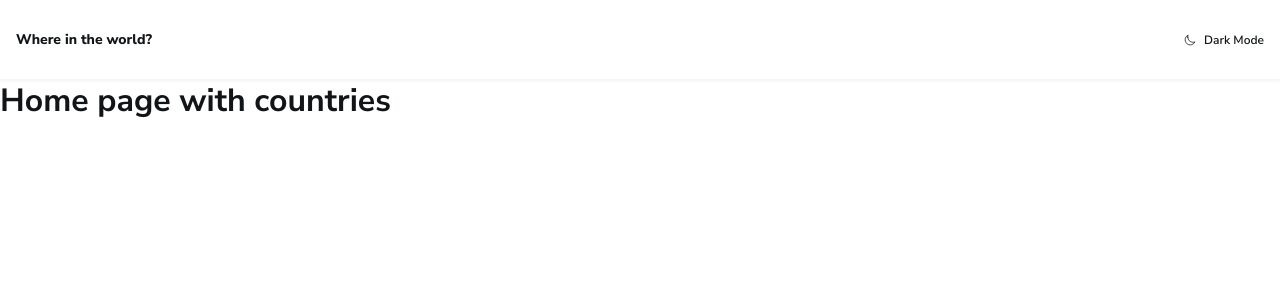
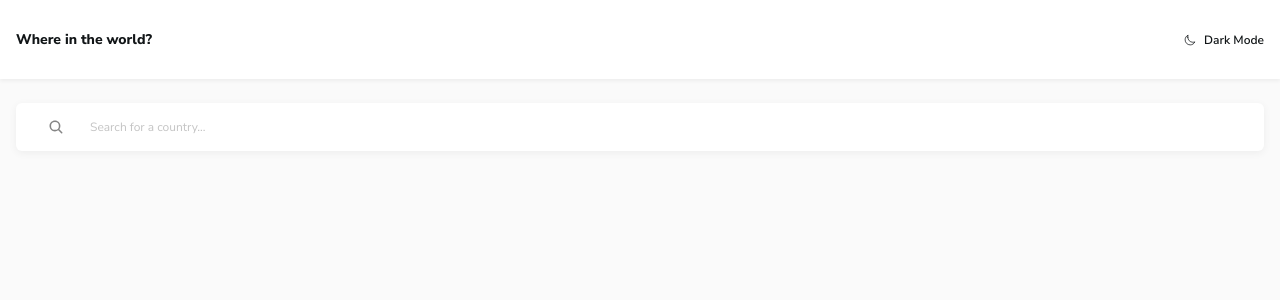
Before and after one commit to vicaleksa/rest-countries-app, a React app: page / in a window 1280 px wide. Shown: the top 300 px of the page. Built offline with nearby package versions, Linux system fonts and the light colour scheme.

Commit message:
add search

```diff
--- /dev/null
+++ b/src/components/Search/index.tsx
@@ -0,0 +1,25 @@
+import { IoSearch } from 'react-icons/io5';
+import { IconContext } from 'react-icons';
+import { useMemo } from 'react';
+import styles from './style.module.css';
+
+export default function Search() {
+    const iconColor = useMemo(() => ({ color: 'var(--clr-input)' }), []);
+
+    return (
+        <search>
+            <form>
+                <div className={styles.search}>
+                    <IconContext.Provider value={iconColor}>
+                        <IoSearch />
+                    </IconContext.Provider>
+                    <input
+                        className={styles.searchInput}
+                        type="search"
+                        placeholder="Search for a country…"
+                    />
+                </div>
+            </form>
+        </search>
+    );
+}
--- /dev/null
+++ b/src/components/Search/style.module.css
@@ -0,0 +1,28 @@
+.search {
+    display: flex;
+    align-items: center;
+    gap: 1.625rem;
+    padding: 1rem 2rem;
+    border-radius: 0.375rem;
+    background: var(--clr-elements);
+    box-shadow: 0 0.125rem 0.5rem rgb(0 0 0 / 5.32%);
+    transition: box-shadow 0.25s;
+}
+
+.search:focus-within {
+    box-shadow: 0 0 0.125rem rgb(0 0 0 / 20%);
+}
+
+.searchInput {
+    font-size: 0.75rem;
+    color: var(--clr-input);
+    border: none;
+    outline: none;
+    background: transparent;
+    flex: 1;
+    padding: 0;
+}
+
+.searchInput::placeholder {
+    color: var(--clr-input-placeholder);
+}
--- a/src/components/ThemeSwitcher/index.tsx
+++ b/src/components/ThemeSwitcher/index.tsx
@@ -1,13 +1,10 @@
 import { IoMoonOutline } from 'react-icons/io5';
-import { IconContext } from "react-icons";
 import styles from './style.module.css';
 
 export default function ThemeSwitcher() {
     return (
         <button className={styles.themeButton} type="button">
-            <IconContext.Provider value={{ className: styles.themeIcon }}>
-                <IoMoonOutline />
-            </IconContext.Provider>
+            <IoMoonOutline />
             <span>Dark Mode</span>
         </button>
     );
--- a/src/index.css
+++ b/src/index.css
@@ -1,6 +1,9 @@
 :root {
     --clr-typography: #111517;
     --clr-elements: #fff;
+    --clr-background: #fafafa;
+    --clr-input: #858585;
+    --clr-input-placeholder: #c4c4c4;
 }
 
 *,
@@ -14,6 +17,7 @@ body {
     font-family: "Nunito Sans", serif;
     font-weight: 300;
     color: var(--clr-typography);
+    background-color: var(--clr-background);
 }
 
 h1,
--- a/src/pages/Home/index.tsx
+++ b/src/pages/Home/index.tsx
@@ -1,7 +1,10 @@
+import Search from '../../components/Search';
+import styles from './style.module.css';
+
 export default function Home() {
     return (
-        <h1>
-            Home page with countries
-        </h1>
+        <div className={styles.home}>
+            <Search />
+        </div>
     );
 }
--- a/src/pages/Home/style.module.css
+++ b/src/pages/Home/style.module.css
@@ -0,0 +1,3 @@
+.home {
+    padding: 1.5rem 1rem;
+}
```
